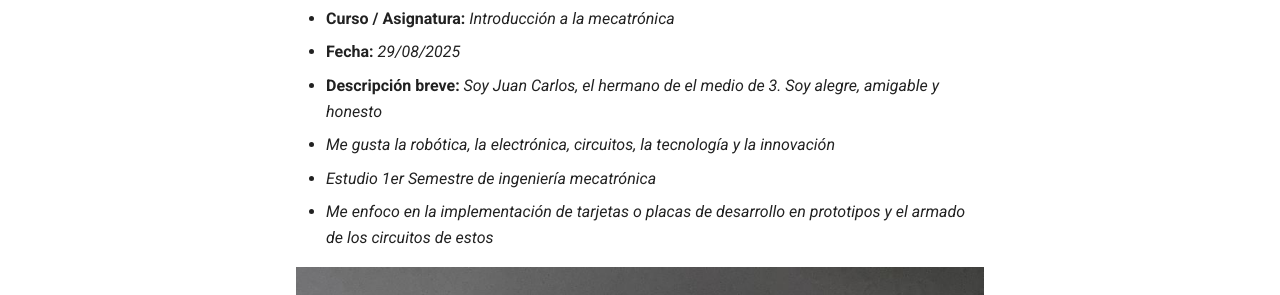
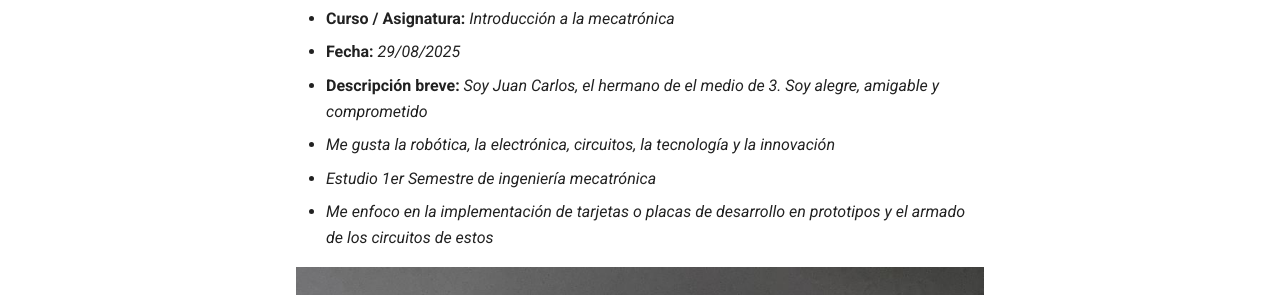
Before and after one commit to Juankashifu/Portafolio-Ibero, an MkDocs documentation site: the page built from docs/Presentación.md, in a window 1280 px wide and 900 px high. Shown: the part 292-587 px from the top of the window. Built offline with MkDocs 1.6.1 and Material for MkDocs 9.7.7, drawn with Linux system fonts in a browser that asks for light colours.

Commit message:
Update Presentación.md

```diff
--- a/docs/Presentación.md
+++ b/docs/Presentación.md
@@ -4,7 +4,7 @@
 - **Autor:** _Juan Carlos Valdés Pérez_
 - **Curso / Asignatura:** _Introducción a la mecatrónica_
 - **Fecha:** _29/08/2025_
-- **Descripción breve:** _Soy Juan Carlos, el hermano de el medio de 3. Soy alegre, amigable y honesto_
+- **Descripción breve:** _Soy Juan Carlos, el hermano de el medio de 3. Soy alegre, amigable y comprometido_
 - _Me gusta la robótica, la electrónica, circuitos, la tecnología y la innovación_
 - _Estudio 1er Semestre de ingeniería mecatrónica_
 - _Me enfoco en la implementación de tarjetas o placas de desarrollo en prototipos y el armado de los circuitos de estos_
```
